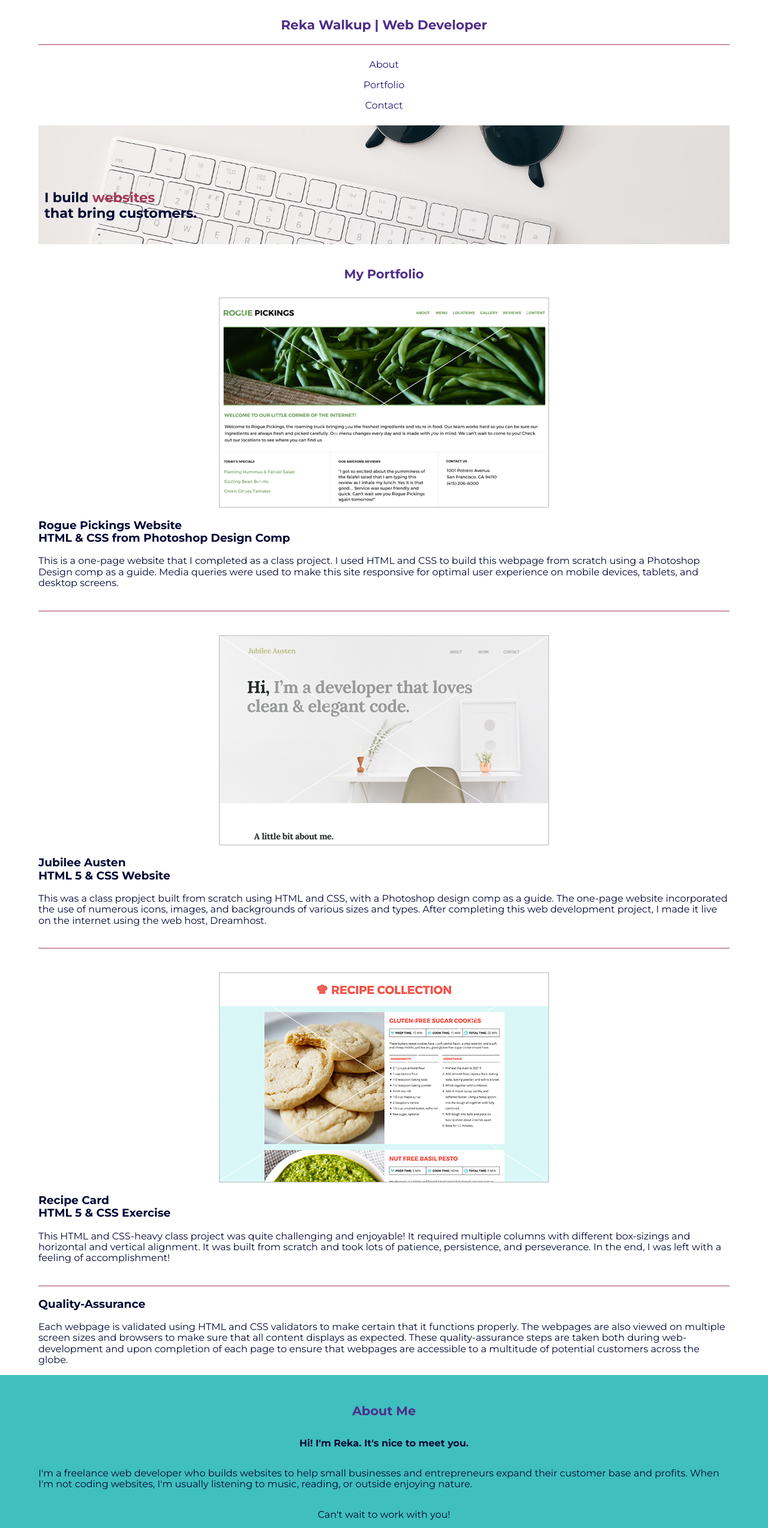
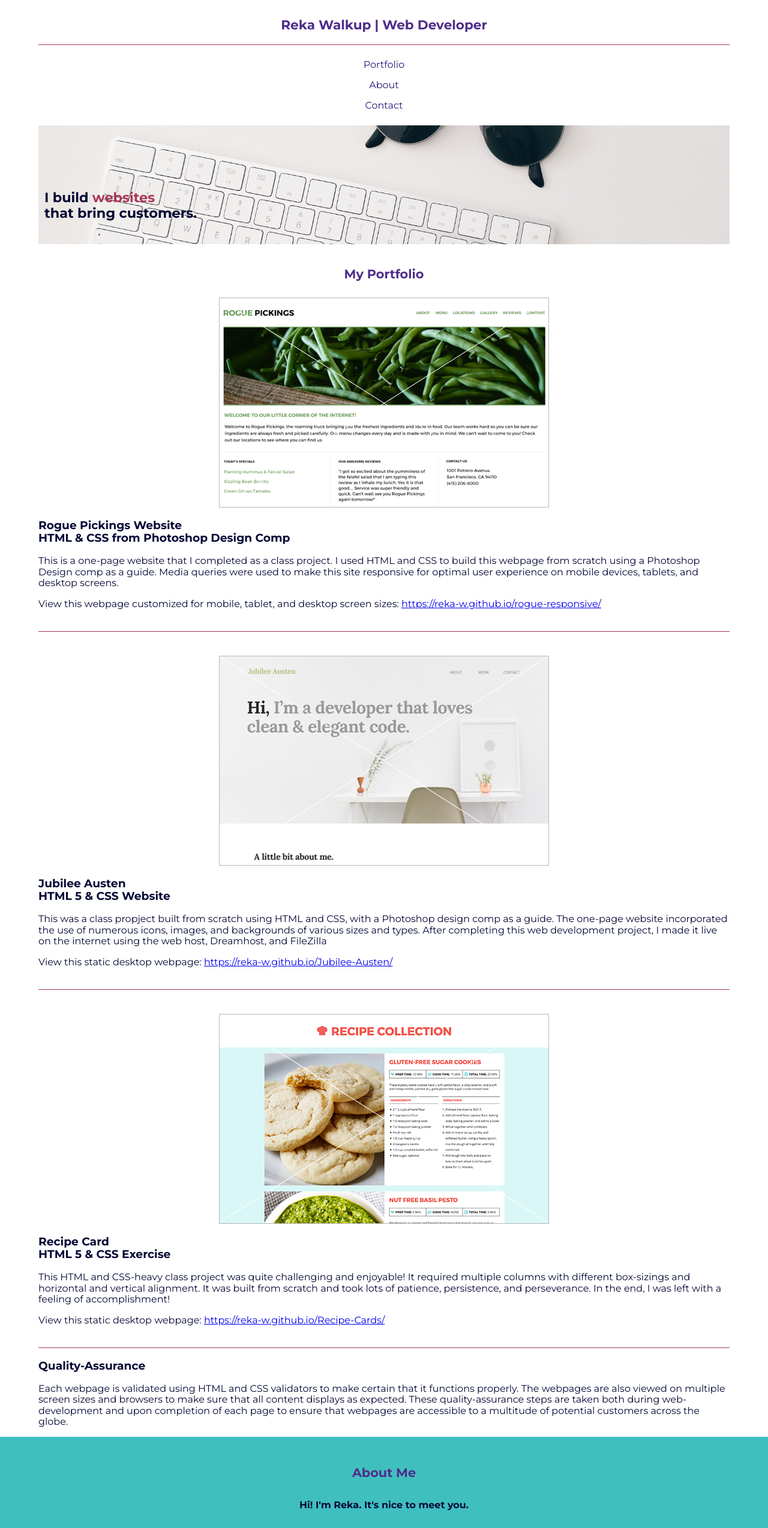
Before and after one commit to Reka-W/responsive-portfolio-website, a website built with Parcel: page index.html in a window 1280 px wide. Shown: the top 2547 px of the page at 60% size. Built offline with nearby package versions, Linux system fonts and the light colour scheme.

Commit message:
Changed navigation order

```diff
--- a/index.html
+++ b/index.html
@@ -47,8 +47,9 @@
           <div class="container-wrapper">
                 <nav>
                   <ul>
+                    <li><a href="#portfolio">portfolio</a></li>
                     <li><a href="#about">about</a></li>
-                    <li><a href="#portfolio">portfolio</a></li>                    <li><a href="#contact">contact</a></li>
+                    <li><a href="#contact">contact</a></li>
                 </ul>
                 </nav>
 
@@ -78,6 +79,8 @@
                               <h3><strong>Rogue Pickings Website</strong><br>
                               HTML &amp; CSS from Photoshop Design Comp</h3>
                               <p>This is a one-page website that I completed as a class project. I used HTML and CSS to build this webpage from scratch using a Photoshop Design comp as a guide. Media queries were used to make this site responsive for optimal user experience on mobile devices, tablets, and desktop screens.</p>
+                              <p>View this webpage customized for mobile, tablet, and desktop screen sizes:
+                              <a href="https://reka-w.github.io/rogue-responsive/" target="_blank">https://reka-w.github.io/rogue-responsive/</a></p>
                         </div>
 
                         <div class="port-pic">
@@ -89,7 +92,9 @@
                         <div class="port-desc">
                               <h3><strong>Jubilee Austen</strong><br>
                               HTML 5 &amp; CSS Website</h3>
-                              <p>This was a class propject built from scratch using HTML and CSS, with a Photoshop design comp as a guide. The one-page website incorporated the use of numerous icons, images, and backgrounds of various sizes and types. After completing this web development project, I made it live on the internet using the web host, Dreamhost.  </p>
+                              <p>This was a class propject built from scratch using HTML and CSS, with a Photoshop design comp as a guide. The one-page website incorporated the use of numerous icons, images, and backgrounds of various sizes and types. After completing this web development project, I made it live on the internet using the web host, Dreamhost, and FileZilla</p>
+                              <p>View this static desktop webpage:
+                              <a href="https://reka-w.github.io/Jubilee-Austen/" target="_blank">https://reka-w.github.io/Jubilee-Austen/</a></p>
                         </div>
 
                         <div class="port-pic">
@@ -103,6 +108,8 @@
                               <h3><strong>Recipe Card</strong><br>
                               HTML 5 &amp; CSS Exercise</h3>
                               <p>This HTML and CSS-heavy class project was quite challenging and enjoyable! It required multiple columns with different box-sizings and horizontal and vertical alignment. It was built from scratch and took lots of patience, persistence, and perseverance. In the end, I was left with a feeling of accomplishment!</p>
+                              <p>View this static desktop webpage:
+                                <a href="https://reka-w.github.io/Recipe-Cards/" target="_blank">https://reka-w.github.io/Recipe-Cards/</a></p>
                         </div>
 
                         <div class="assurance">
```
